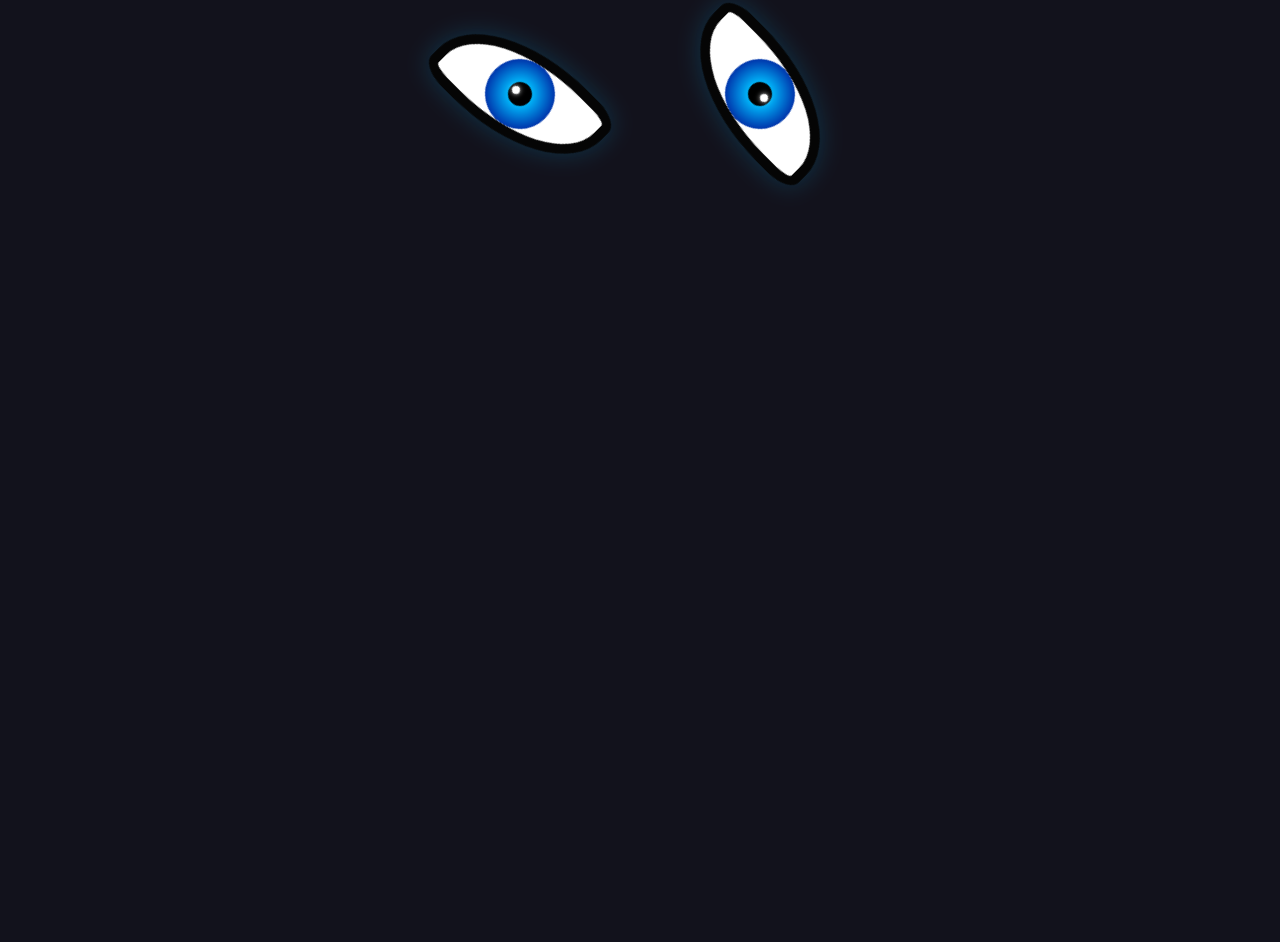
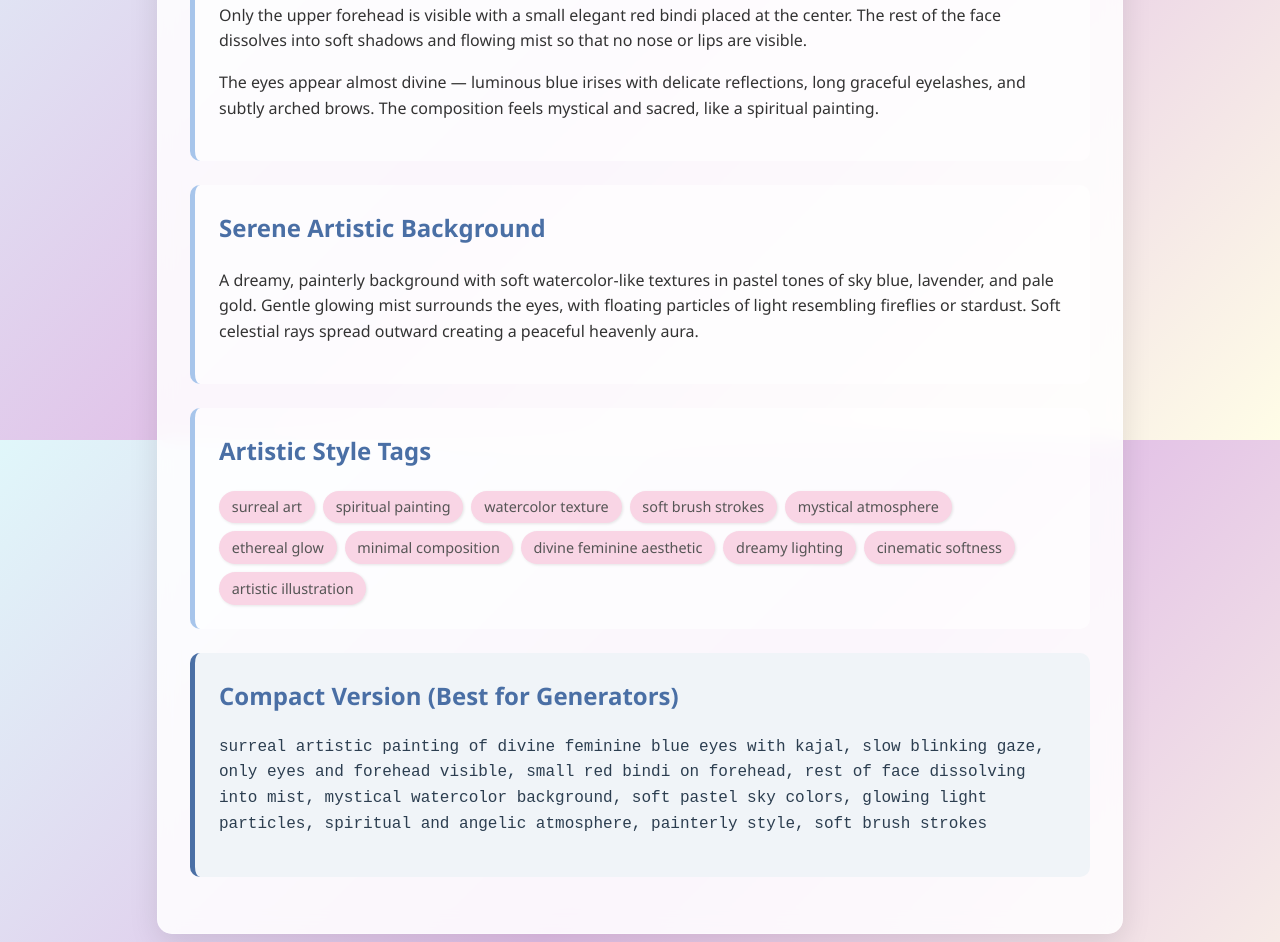
Before and after one commit to Rohit-krishn/blue_eyes_1, a plain HTML site: page index.html in a window 1280 px wide. Shown: the part 360-1302 px from the top of the page. Before the commit the page ends 800 px from the top, so only its background shows below. Drawn offline with Linux system fonts and the light colour scheme.

Commit message:
Update title and content for artistic prompt

```diff
--- a/index.html
+++ b/index.html
@@ -3,143 +3,148 @@
 <head>
     <meta charset="UTF-8">
     <meta name="viewport" content="width=device-width, initial-scale=1.0">
-    <title>Classical Dancer Eyes</title>
+    <title>Ethereal Artistic Prompt</title>
     <style>
-        /* Centers everything and sets a moody, dark background */
-        body {
-            display: flex;
-            flex-direction: column;
-            align-items: center;
-            justify-content: center;
-            height: 100vh;
-            margin: 0;
-            background-color: #12121c;
-            font-family: 'Georgia', serif;
-            color: #f4f4f5;
+        :root {
+            --primary-color: #4a6fa5;
+            --secondary-color: #a7c5eb;
+            --accent-color: #f9d5e5;
+            --text-color: #333;
+            --background-overlay: rgba(255, 255, 255, 0.85);
         }
 
-        /* Styles the quote above the eyes */
-        .text-container {
-            margin-bottom: 60px;
-            font-size: 2.2rem;
-            font-style: italic;
-            letter-spacing: 2px;
-            text-align: center;
-            text-shadow: 2px 2px 8px rgba(0, 191, 255, 0.3);
+        body {
+            font-family: 'Segoe UI', Tahoma, Geneva, Verdana, sans-serif;
+            line-height: 1.6;
+            color: var(--text-color);
+            margin: 0;
+            padding: 0;
+            background: linear-gradient(135deg, #e0f7fa 0%, #e1bee7 50%, #fffde7 100%);
+            background-size: cover;
+            background-attachment: fixed;
+            display: flex;
+            justify-content: center;
+            align-items: center;
+            min-height: 100vh;
         }
 
-        /* Layout for the two eyes */
-        .eyes-container {
-            display: flex;
-            gap: 60px;
+        .container {
+            background-color: var(--background-overlay);
+            padding: 2rem;
+            border-radius: 15px;
+            box-shadow: 0 10px 30px rgba(0, 0, 0, 0.1);
+            max-width: 900px;
+            width: 90%;
+            backdrop-filter: blur(10px);
+            border: 1px solid rgba(255, 255, 255, 0.3);
+            margin: 2rem 0;
         }
 
-        /* The main eye shape (Almond shape simulating classical dancer eyes) */
-        .eye {
-            width: 160px;
-            height: 80px;
-            background: #fff;
-            /* Creates the almond shape */
-            border-radius: 75% 15%;
-            position: relative;
-            overflow: hidden;
-            /* Thick black border simulates heavy Kajal */
-            border: 10px solid #050505;
-            box-shadow: 0 0 25px rgba(0, 191, 255, 0.2);
-            /* Connects to the blink animation below */
-            animation: blink 5s infinite;
+        header {
+            text-align: center;
+            margin-bottom: 2rem;
         }
 
-        /* Rotates the left eye to sit horizontally */
-        .eye.left {
-            transform: rotate(45deg);
+        h1 {
+            color: var(--primary-color);
+            font-size: 2.5rem;
+            margin-bottom: 0.5rem;
+            text-shadow: 2px 2px 4px rgba(0,0,0,0.1);
         }
 
-        /* Mirrors and rotates the right eye */
-        .eye.right {
-            animation: blink-right 5s infinite;
+        .subtitle {
+            font-style: italic;
+            color: #666;
         }
 
-        /* The blue iris */
-        .iris {
-            width: 70px;
-            height: 70px;
-            background: radial-gradient(circle, #00bfff 20%, #00008b 90%);
-            border-radius: 50%;
-            position: absolute;
-            top: 5px;
-            left: 45px;
-            /* Counter-rotates so the pupil stays perfectly upright */
-            transform: rotate(-45deg);
+        section {
+            margin-bottom: 1.5rem;
+            padding: 1.5rem;
+            border-radius: 10px;
+            background-color: rgba(255, 255, 255, 0.6);
+            border-left: 5px solid var(--secondary-color);
         }
 
-        /* The dark pupil */
-        .pupil {
-            width: 24px;
-            height: 24px;
-            background: #000;
-            border-radius: 50%;
-            position: absolute;
-            top: 23px;
-            left: 23px;
+        h2 {
+            color: var(--primary-color);
+            font-size: 1.5rem;
+            margin-top: 0;
         }
 
-        /* The small light reflection in the eye */
-        .catchlight {
-            width: 8px;
-            height: 8px;
-            background: #fff;
-            border-radius: 50%;
-            position: absolute;
-            top: 4px;
-            left: 4px;
-            box-shadow: 0 0 5px rgba(255, 255, 255, 0.8);
+        p {
+            margin-bottom: 1rem;
         }
 
-        /* Animation for the left eye blinking */
-        @keyframes blink {
-            0%, 92%, 100% {
-                transform: rotate(45deg) scaleY(1);
-            }
-            96% {
-                transform: rotate(45deg) scaleY(0.1);
-            }
+        .tags {
+            display: flex;
+            flex-wrap: wrap;
+            gap: 0.5rem;
         }
 
-        /* Animation for the right eye blinking (accounting for the mirror flip) */
-        @keyframes blink-right {
-            0%, 92%, 100% {
-                transform: rotate(45deg) scaleX(-1) scaleY(1);
-            }
-            96% {
-                transform: rotate(45deg) scaleX(-1) scaleY(0.1);
-            }
+        .tag {
+            background-color: var(--accent-color);
+            color: #555;
+            padding: 0.3rem 0.8rem;
+            border-radius: 20px;
+            font-size: 0.9rem;
+            box-shadow: 1px 1px 3px rgba(0,0,0,0.1);
+        }
+
+        .compact-prompt {
+            background-color: #f0f4f8;
+            border-left-color: var(--primary-color);
+        }
+
+        .compact-prompt p {
+            font-family: 'Courier New', Courier, monospace;
+            white-space: pre-wrap;
+            color: #2c3e50;
         }
     </style>
 </head>
 <body>
 
-    <div class="text-container">
-        "A dancer should always wear her kajal"
-    </div>
+<div class="container">
+    <header>
+        <h1>Artistic Prompt</h1>
+        <p class="subtitle">For generating an ethereal, divine artistic composition</p>
+    </header>
 
-    <div class="eyes-container">
-        <div class="eye left">
-            <div class="iris">
-                <div class="pupil">
-                    <div class="catchlight"></div>
-                </div>
+    <main>
+        <section>
+            <h2>Detailed Composition Description</h2>
+            <p>An ethereal artistic composition showing only a pair of deep blue feminine eyes, softly lined with traditional Indian kajal. The eyes are calm, angelic, and expressive, slowly blinking while gazing gently toward the viewer. Only the upper forehead is visible with a small elegant red bindi placed at the center. The rest of the face dissolves into soft shadows and flowing mist so that no nose or lips are visible.</p>
+            <p>The eyes appear almost divine — luminous blue irises with delicate reflections, long graceful eyelashes, and subtly arched brows. The composition feels mystical and sacred, like a spiritual painting.</p>
+        </section>
+
+        <section>
+            <h2>Serene Artistic Background</h2>
+            <p>A dreamy, painterly background with soft watercolor-like textures in pastel tones of sky blue, lavender, and pale gold. Gentle glowing mist surrounds the eyes, with floating particles of light resembling fireflies or stardust. Soft celestial rays spread outward creating a peaceful heavenly aura.</p>
+        </section>
+
+        <section>
+            <h2>Artistic Style Tags</h2>
+            <div class="tags">
+                <span class="tag">surreal art</span>
+                <span class="tag">spiritual painting</span>
+                <span class="tag">watercolor texture</span>
+                <span class="tag">soft brush strokes</span>
+                <span class="tag">mystical atmosphere</span>
+                <span class="tag">ethereal glow</span>
+                <span class="tag">minimal composition</span>
+                <span class="tag">divine feminine aesthetic</span>
+                <span class="tag">dreamy lighting</span>
+                <span class="tag">cinematic softness</span>
+                <span class="tag">artistic illustration</span>
             </div>
-        </div>
+        </section>
 
-        <div class="eye right">
-            <div class="iris">
-                <div class="pupil">
-                    <div class="catchlight"></div>
-                </div>
-            </div>
-        </div>
-    </div>
+        <section class="compact-prompt">
+            <h2>Compact Version (Best for Generators)</h2>
+            <p>surreal artistic painting of divine feminine blue eyes with kajal, slow blinking gaze, only eyes and forehead visible, small red bindi on forehead, rest of face dissolving into mist, mystical watercolor background, soft pastel sky colors, glowing light particles, spiritual and angelic atmosphere, painterly style, soft brush strokes</p>
+        </section>
+    </main>
+</div>
 
 </body>
 </html>
```
